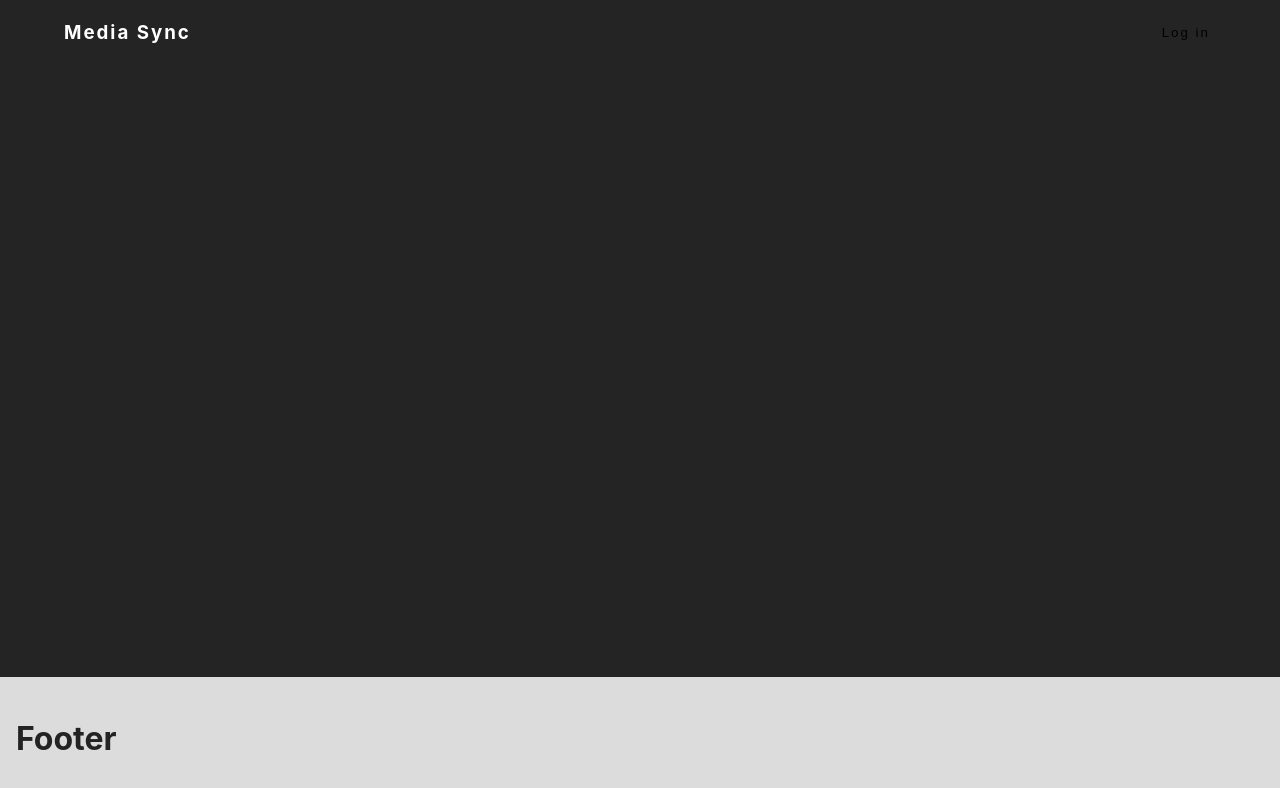
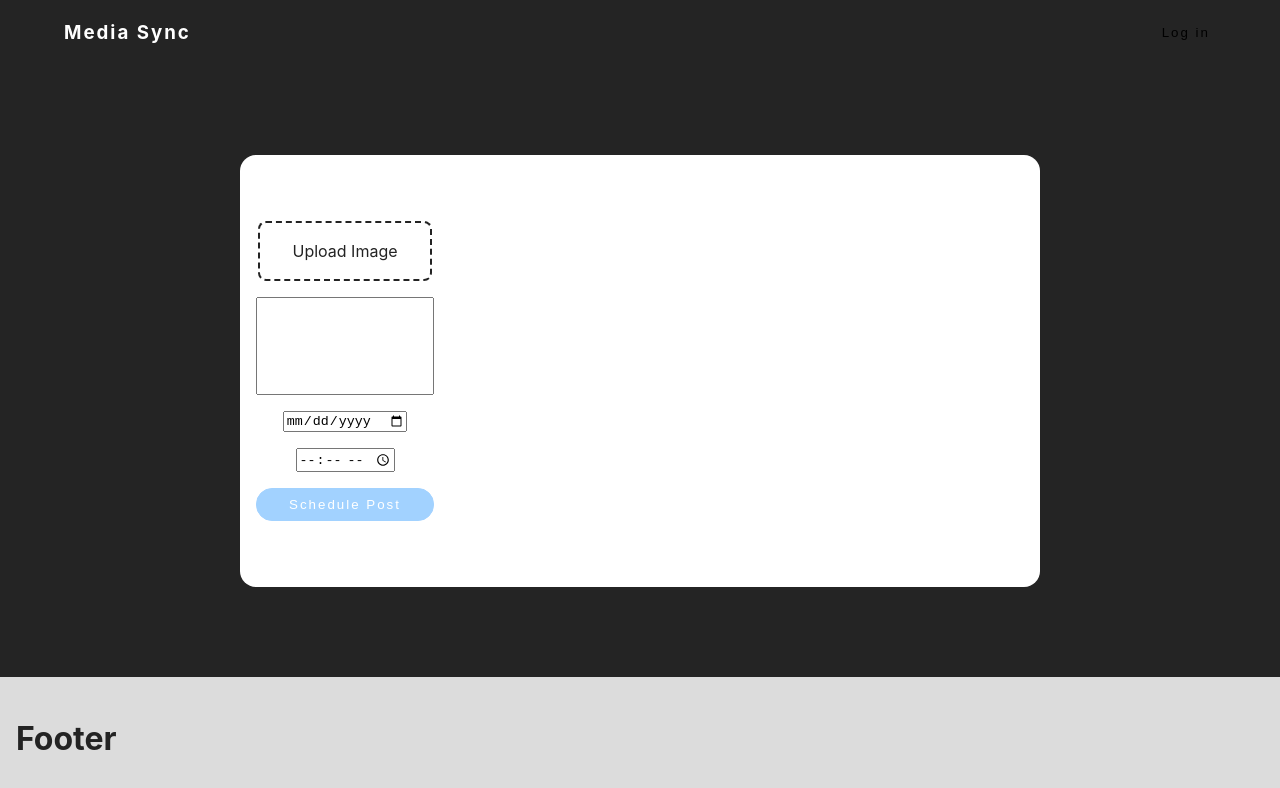
Before and after one commit to Laur017/MediaSync, a React (Vite) app in the folder client/: page /add-post in a window 1280 px wide. Shown: the top 788 px of the page. Built offline with nearby package versions, Linux system fonts and the light colour scheme.

Commit message:
adding post

```diff
--- a/client/package.json
+++ b/client/package.json
@@ -13,6 +13,7 @@
     "axios": "^1.4.0",
     "react": "^18.2.0",
     "react-dom": "^18.2.0",
+    "react-dropzone": "^14.2.3",
     "react-router-dom": "^6.14.2"
   },
   "devDependencies": {
--- a/client/src/App.jsx
+++ b/client/src/App.jsx
@@ -5,6 +5,7 @@ import Home from './components/Home/Home'
 import Navbar from './components/Navbar/Navbar'
 import Login from './components/Login/Login'
 import MainPage from './components/MainPage/MainPage'
+import AddPost from './components/AddPost/AddPost'
 
 import { useState } from 'react'
 
@@ -22,7 +23,7 @@ function App() {
       <Routes>
         <Route path='/' element={<Home handleCover={handleCover}/>} />
         <Route path='/main' element={<MainPage />} />
-
+        <Route path='/add-post' element={<AddPost />} />
       </Routes>
       <Footer />
       {cover && <>
--- /dev/null
+++ b/client/src/components/AddPost/AddPost.jsx
@@ -0,0 +1,21 @@
+/* eslint-disable no-unused-vars */
+import React from 'react'
+import Dropzone from 'react-dropzone'
+
+export default function AddPost() {
+  return (
+    <div className="add-post">
+        <div className="add-post-left">
+            <input type='file' id='upl-img-input'/>
+            <label htmlFor="upl-img-input" id='upl-img-label'>Upload Image</label>
+            <textarea className='add-post-textarea'/>
+            <input type='date' />
+            <input type='time' />
+            <button>Schedule Post</button>
+        </div>
+        <div className="add-post-right">
+
+        </div>
+    </div>
+  )
+}
--- a/client/src/components/MainPage/MainPage.jsx
+++ b/client/src/components/MainPage/MainPage.jsx
@@ -10,9 +10,11 @@ import Picture from './images/picture.png'
 import Calendar from './images/calendar.png'
 import Story from './images/story.png'
 import Connect from './images/connect.png'
+import { useNavigate } from 'react-router-dom'
 
 export default function MainPage() {
     const [active, setActive] = useState(1)
+    const navigate = useNavigate()
   return (
     <div className='main-page'>
         <div className="main-page-left">
@@ -21,9 +23,9 @@ export default function MainPage() {
             <img src={active === 3 ? Tweeter1 : Tweeter} onClick={()=>setActive(3)}/>
         </div>
         <div className="main-page-right">
-            <div className="main-polar">
+            <div className="main-polar" onClick={()=>navigate('/add-post')}>
                 <img src={Picture} />
-                <h4>Add Image</h4>
+                <h4>Add Post</h4>
             </div>
             <div className="main-polar">
                 <img src={Story} />
--- a/client/src/index.css
+++ b/client/src/index.css
@@ -1,4 +1,4 @@
-:root {
+/* :root {
   font-family: Inter, system-ui, Avenir, Helvetica, Arial, sans-serif;
   line-height: 1.5;
   font-weight: 400;
@@ -12,7 +12,7 @@
   -webkit-font-smoothing: antialiased;
   -moz-osx-font-smoothing: grayscale;
   -webkit-text-size-adjust: 100%;
-}
+} */
 
 #root{
   width: 100%;
@@ -25,6 +25,11 @@ body{
   align-items: center;
   margin: 0;
   height: 100vh;
+  background-color: #242424;
+  font-family: Inter, system-ui, Avenir, Helvetica, Arial, sans-serif;
+  line-height: 1.5;
+  font-weight: 400;
+  color: white;
 }
 
 
@@ -75,7 +80,6 @@ body{
   position: absolute;
   top: 0;
   background-color: rgba(255, 255, 255, 0.3);
-  /* filter: blur(50px); */
   transition: all 0.3s ease-in;
 }
 
@@ -151,6 +155,7 @@ body{
   grid-template-columns: 1fr 1fr;
   grid-template-rows: 1fr 1fr;
   place-items: center;
+  color: #232323;
 }
 
 .main-page h4 {
@@ -186,3 +191,58 @@ body{
   transition: all 0.3s ease-in;
   box-shadow: 0 0 0 0 rgba(0,0,0,0);
 }
+
+/*
+*   Add Post Page
+*/
+
+.add-post {
+  width: 60%;
+  height: 50%;
+  background-color: white;
+  border-radius: 1rem;
+  color: #232323;
+  padding: 1rem;
+  display: flex;
+}
+
+.add-post-left{
+  display: flex;
+  flex-direction: column;
+  justify-content: center;
+  align-items: center;
+  gap: 1rem;
+}
+
+#upl-img-input{
+  display: none;
+}
+
+#upl-img-label{
+  border-radius: 0.5rem;
+  border: 2px dashed #232323;
+  text-align: center;
+  padding: 1rem 2rem;
+  cursor: pointer;
+}
+
+#upl-img-label:hover {
+  color: green;
+  border: 2px dashed green;
+}
+
+.add-post-textarea{
+  width: 10rem;
+  height: 5rem;
+  resize: none;
+  padding: 0.5rem;
+}
+
+.add-post button {
+  background-color: #A2D2FF;
+  color: white;
+  padding: 0.5rem 2rem;
+  border-radius: 1rem;
+  letter-spacing: 2px;
+  border: 1px solid #A2D2FF;
+}
```
Also changed, not shown: 1 other file (tests, documents, lock files or other folders).
